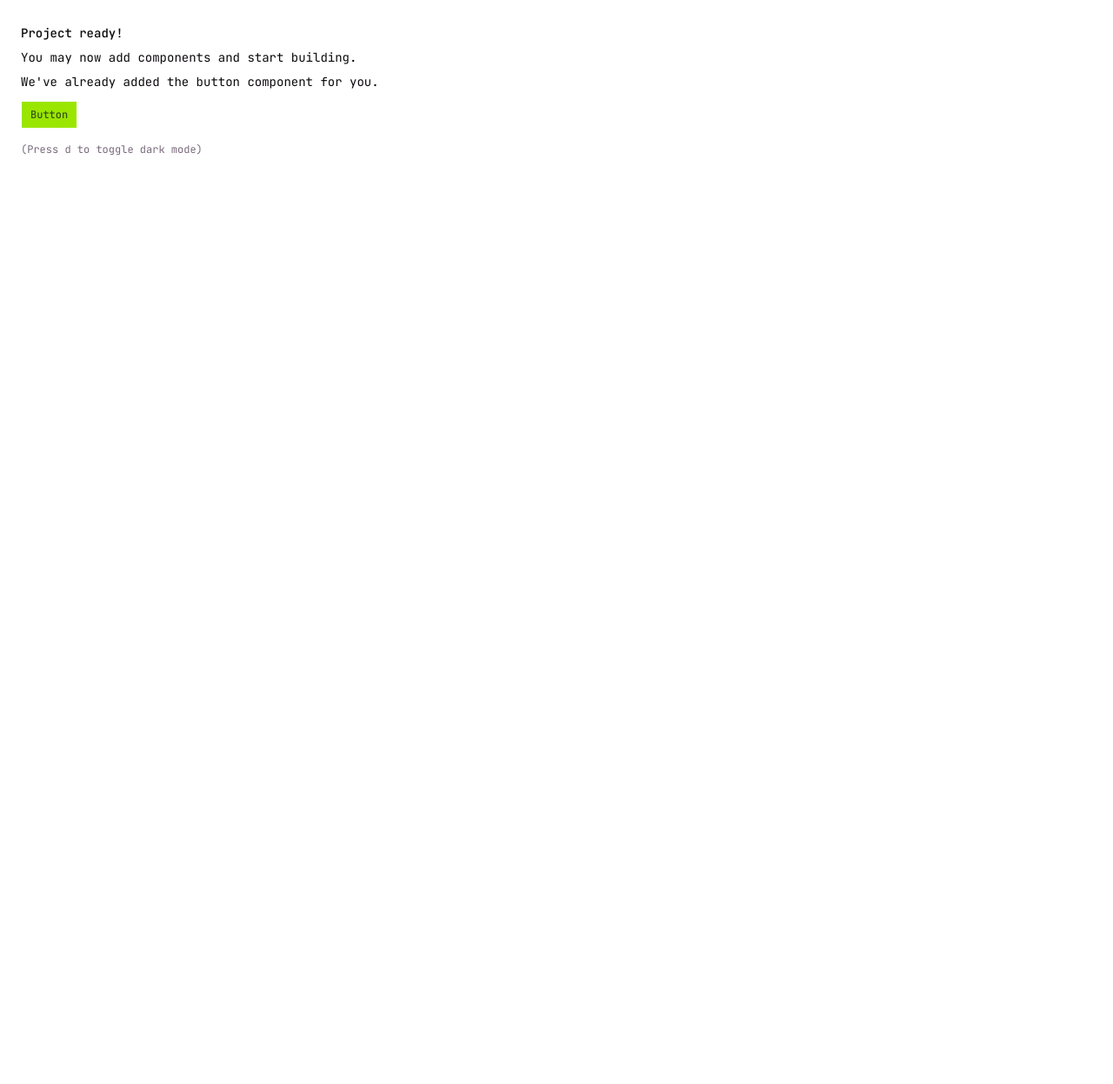
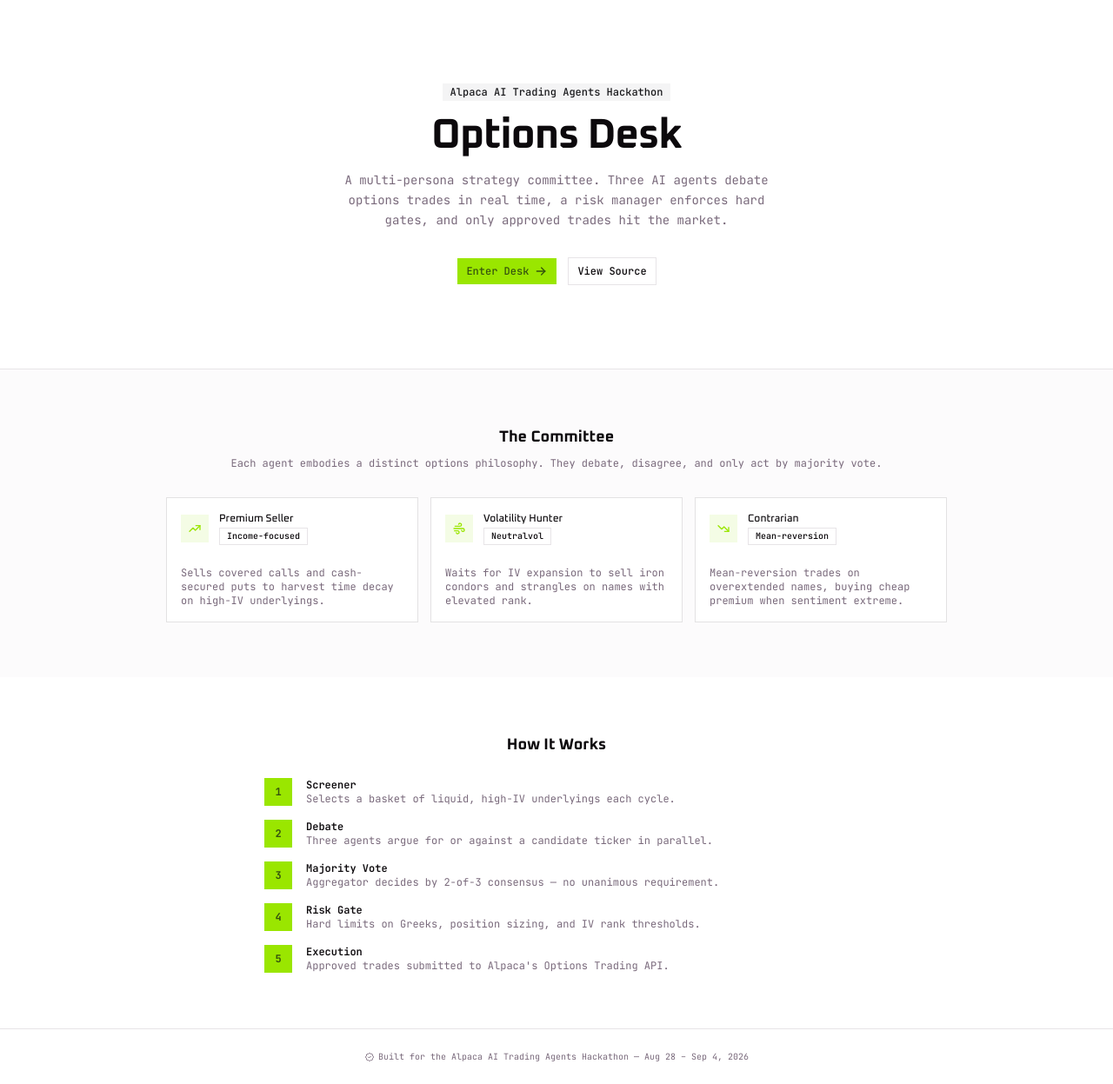
Before and after one commit to Talha-Tahir2001/greek-chorus, a Next.js app: page / in a window 1280 px wide. Shown: the whole page at 87% size. Before the commit the page ends 800 px from the top, so only its background shows below. Built offline with nearby package versions, Linux system fonts and the light colour scheme.

Commit message:
feat (ui): update landing

```diff
--- a/app/page.tsx
+++ b/app/page.tsx
@@ -1,19 +1,127 @@
+import Link from "next/link"
 import { Button } from "@/components/ui/button"
+import { Card, CardContent, CardHeader, CardTitle } from "@/components/ui/card"
+import { Badge } from "@/components/ui/badge"
+import {
+  IconTrendingUp,
+  IconWind,
+  IconTrendingDown,
+  IconArrowRight,
+  IconRosetteDiscountCheck,
+} from "@tabler/icons-react"
 
-export default function Page() {
+const personas = [
+  {
+    name: "Premium Seller",
+    icon: IconTrendingUp,
+    description: "Sells covered calls and cash-secured puts to harvest time decay on high-IV underlyings.",
+    stance: "Income-focused",
+  },
+  {
+    name: "Volatility Hunter",
+    icon: IconWind,
+    description: "Waits for IV expansion to sell iron condors and strangles on names with elevated rank.",
+    stance: "Neutralvol",
+  },
+  {
+    name: "Contrarian",
+    icon: IconTrendingDown,
+    description: "Mean-reversion trades on overextended names, buying cheap premium when sentiment extreme.",
+    stance: "Mean-reversion",
+  },
+]
+
+export default function LandingPage() {
   return (
-    <div className="flex min-h-svh p-6">
-      <div className="flex max-w-md min-w-0 flex-col gap-4 text-sm leading-loose">
-        <div>
-          <h1 className="font-medium">Project ready!</h1>
-          <p>You may now add components and start building.</p>
-          <p>We&apos;ve already added the button component for you.</p>
-          <Button className="mt-2">Button</Button>
+    <div className="flex min-h-svh flex-col">
+      {/* Hero */}
+      <section className="flex flex-1 flex-col items-center justify-center px-6 py-24 text-center">
+        <Badge variant="secondary" className="mb-4 text-xs">
+          Alpaca AI Trading Agents Hackathon
+        </Badge>
+        <h1 className="font-heading text-4xl font-bold tracking-tight sm:text-5xl">
+          Options Desk
+        </h1>
+        <p className="mt-4 max-w-lg text-sm leading-relaxed text-muted-foreground">
+          A multi-persona strategy committee. Three AI agents debate options trades in real time,
+          a risk manager enforces hard gates, and only approved trades hit the market.
+        </p>
+        <div className="mt-8 flex gap-3">
+          <Link href="/desk">
+            <Button>
+              Enter Desk
+              <IconArrowRight className="size-4" />
+            </Button>
+          </Link>
+          <Button variant="outline" render={<a href="https://github.com" target="_blank" rel="noopener noreferrer" />}>
+            View Source
+          </Button>
         </div>
-        <div className="font-mono text-xs text-muted-foreground">
-          (Press <kbd>d</kbd> to toggle dark mode)
+      </section>
+
+      {/* Agent cards */}
+      <section className="border-t bg-muted/30 px-6 py-16">
+        <div className="mx-auto max-w-4xl">
+          <h2 className="mb-2 text-center font-heading text-lg font-bold">The Committee</h2>
+          <p className="mb-8 text-center text-xs text-muted-foreground">
+            Each agent embodies a distinct options philosophy. They debate, disagree, and only act by majority vote.
+          </p>
+          <div className="grid gap-4 sm:grid-cols-3">
+            {personas.map((p) => (
+              <Card key={p.name}>
+                <CardHeader className="flex flex-row items-center gap-3 pb-2">
+                  <div className="flex size-8 items-center justify-center rounded-none bg-primary/10 text-primary">
+                    <p.icon className="size-4" />
+                  </div>
+                  <div>
+                    <CardTitle className="text-xs">{p.name}</CardTitle>
+                    <Badge variant="outline" className="mt-0.5 text-[10px]">
+                      {p.stance}
+                    </Badge>
+                  </div>
+                </CardHeader>
+                <CardContent>
+                  <p className="text-xs text-muted-foreground">{p.description}</p>
+                </CardContent>
+              </Card>
+            ))}
+          </div>
         </div>
-      </div>
+      </section>
+
+      {/* How it works */}
+      <section className="px-6 py-16">
+        <div className="mx-auto max-w-2xl">
+          <h2 className="mb-6 text-center font-heading text-lg font-bold">How It Works</h2>
+          <div className="space-y-4">
+            {[
+              { step: "1", title: "Screener", text: "Selects a basket of liquid, high-IV underlyings each cycle." },
+              { step: "2", title: "Debate", text: "Three agents argue for or against a candidate ticker in parallel." },
+              { step: "3", title: "Majority Vote", text: "Aggregator decides by 2-of-3 consensus — no unanimous requirement." },
+              { step: "4", title: "Risk Gate", text: "Hard limits on Greeks, position sizing, and IV rank thresholds." },
+              { step: "5", title: "Execution", text: "Approved trades submitted to Alpaca's Options Trading API." },
+            ].map((item) => (
+              <div key={item.step} className="flex gap-4">
+                <div className="flex size-8 shrink-0 items-center justify-center rounded-none bg-primary text-xs font-bold text-primary-foreground">
+                  {item.step}
+                </div>
+                <div>
+                  <h3 className="text-xs font-semibold">{item.title}</h3>
+                  <p className="text-xs text-muted-foreground">{item.text}</p>
+                </div>
+              </div>
+            ))}
+          </div>
+        </div>
+      </section>
+
+      {/* Footer */}
+      <footer className="border-t px-6 py-6 text-center text-[10px] text-muted-foreground">
+        <div className="flex items-center justify-center gap-1">
+          <IconRosetteDiscountCheck className="size-3" />
+          Built for the Alpaca AI Trading Agents Hackathon — Aug 28 – Sep 4, 2026
+        </div>
+      </footer>
     </div>
   )
 }
```
